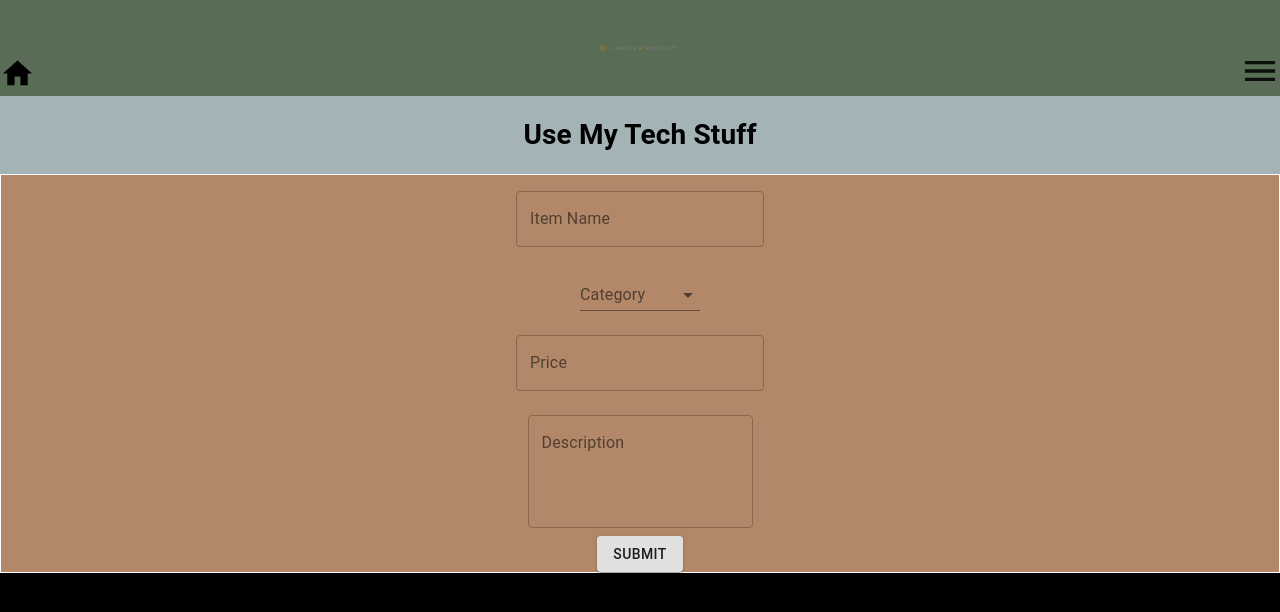
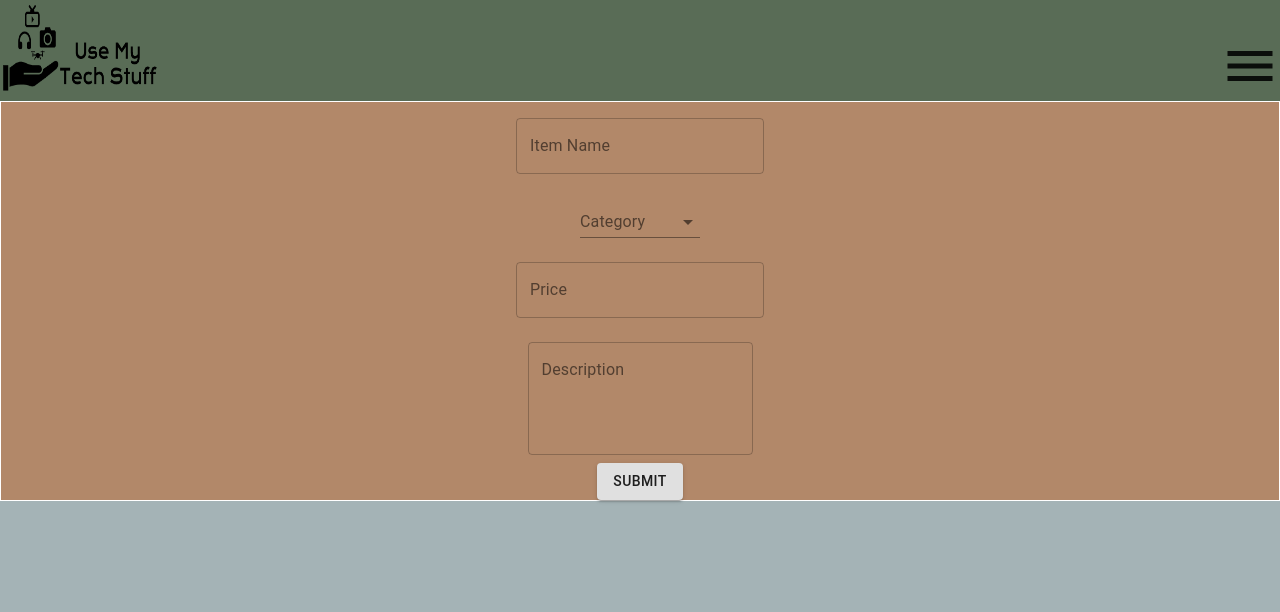
Before and after one commit to usemytechstuff-tt17/Front-End, a React (Create React App) app in the folder use-my-tech-stuff/: page /createlisting in a window 1280 px wide. Shown: the top 612 px of the page. Built offline with nearby package versions, Linux system fonts and the light colour scheme; no server answers.

Commit message:
createuser page styld

```diff
--- a/use-my-tech-stuff/src/App.css
+++ b/use-my-tech-stuff/src/App.css
@@ -1,6 +1,8 @@
 .app {
   text-align: center;
   background-color: #A4B3B6;
+  height:100vh;
+  /* width: 100%; */
 }
 h1{
   color:black;
--- a/use-my-tech-stuff/src/App.js
+++ b/use-my-tech-stuff/src/App.js
@@ -39,7 +39,7 @@ function App() {
 			<TechContext.Provider value={{ tech, setTech }}>
 				<UserContext.Provider value={{ isLoggedIn, setIsLoggedIn, setLocalId, localId }}>
 					<Nav />
-					<h1>Use My Tech Stuff</h1>
+					{/* <h1>Use My Tech Stuff</h1> */}
 					<Switch>
 						<PrivateRoute exact path='/editpage/:id' component={EditPageForm} />
 						<PrivateRoute exact path='/ownerpage' component={OwnerPage} />
--- a/use-my-tech-stuff/src/components/Card.js
+++ b/use-my-tech-stuff/src/components/Card.js
@@ -11,11 +11,12 @@ const StyleDiv = styled.div`
 	width:20rem;
 	margin: 10px 0;
 	border-radius:18px 18px 0 0;
+	box-shadow: -5px 8px #596C56;
+	background-color:white;
 	img{
 		height:300px;
 		border-radius:18px 18px 0 0;
 	}
-	box-shadow: -5px 8px #596C56;
 `
 
 const Card = (props) => {
--- a/use-my-tech-stuff/src/components/Nav.js
+++ b/use-my-tech-stuff/src/components/Nav.js
@@ -3,7 +3,8 @@ import { Link, useHistory } from 'react-router-dom';
 import Menu from '@material-ui/core/Menu';
 import MenuItem from '@material-ui/core/MenuItem';
 import MenuIcon from '@material-ui/icons/Menu';
-import Logo from '../theme/UseMyTechStuffLogo.png'
+// import Logo from '../theme/UseMyTechStuffLogo.png'
+import Logo from '../theme/NewLogo.png'
 // import PrivateRoute from '../utils/PrivateRoute'
 import styled from 'styled-components'
 import { Home } from "@material-ui/icons"
@@ -22,7 +23,7 @@ const NavDiv = styled.div`
     }
     img{
         height:6rem;
-        width:6rem;
+        width:10rem;
     }
     .link{
         text-decoration:none;
@@ -54,10 +55,11 @@ const logout = () => {
 
 return(
     <NavDiv className='navbar'>
-        <Link className="link" to="/" ><Home fontSize="large" style={{color:"black"}} /></Link>
-        <img src={Logo} alt='Use My Tech Stuff Logo' />
+        {/* <Link className="link" to="/" ><Home fontSize="large" style={{color:"black"}} /></Link> */}
+        <Link className="link" to="/" src="logo"><img src={Logo} alt='Use My Tech Stuff Logo' /></Link>
+
         <nav>
-            <MenuIcon onClick={handleClick} style={{ fontSize: 40 }}></MenuIcon>
+            <MenuIcon onClick={handleClick} style={{ fontSize: 60 }}></MenuIcon>
             <Menu
             name="menu"
             anchorEl={anchorEl}
--- a/use-my-tech-stuff/src/components/createuser.js
+++ b/use-my-tech-stuff/src/components/createuser.js
@@ -10,11 +10,13 @@ const StyleDiv = styled.div`
     flex-direction: column;
     justify-content:center;
     align-items:left;
-    background-color:#B28869;
-    width:40%;
-    margin: auto;
-    padding: 8%;
+    background-color:white;
+    width:30rem;
+    padding: 6rem;
+    margin:auto;
+    margin-top:5rem;
     border-radius: 8px;
+    box-shadow: -5px 8px #596C56;
     input{
         margin:5px;
     }
```
Also changed, not shown: use-my-tech-stuff/src/theme/NewLogo.png (added).
